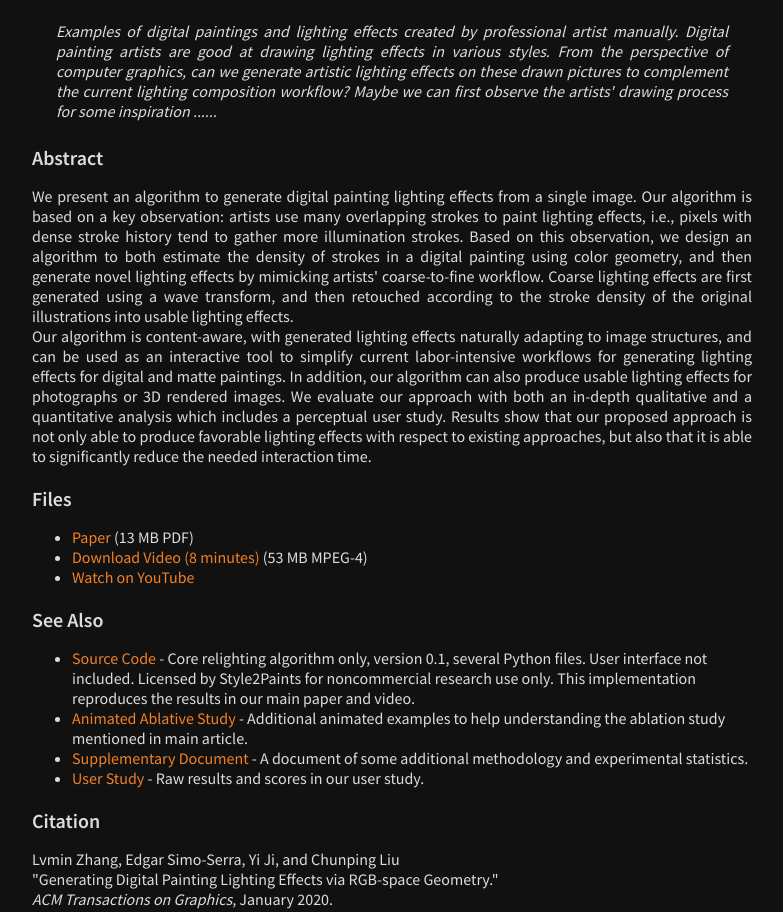
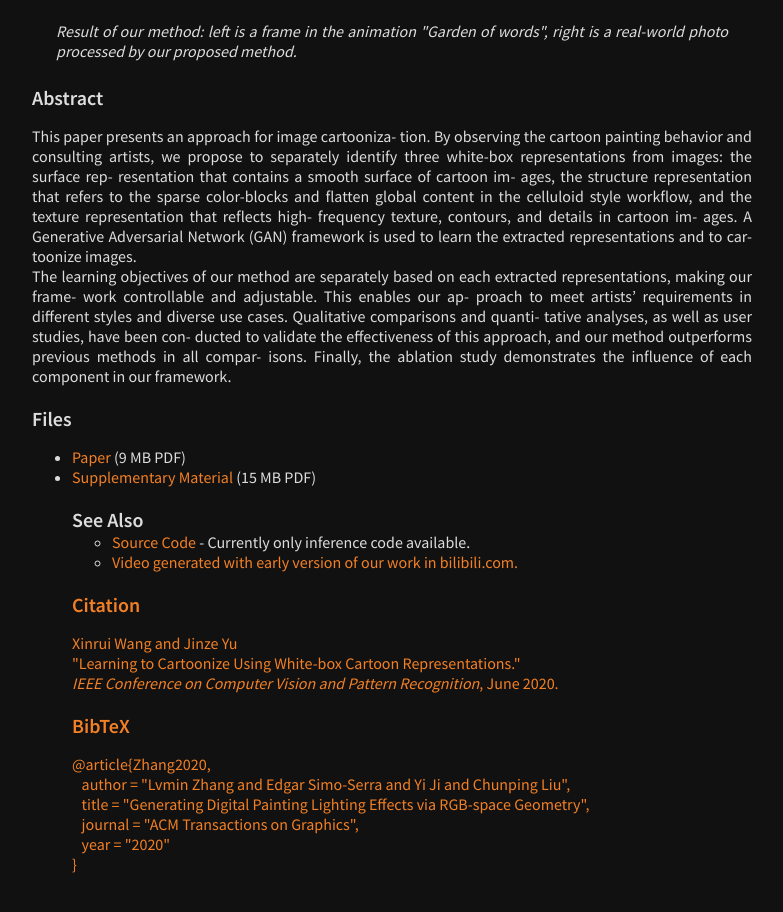
Before and after one commit to SystemErrorWang/White-box-Cartoonization, a plain HTML site: page index.html in a window 1280 px wide. Shown: the part 471-1383 px from the top of the page, without its empty margins (248-1031 px from the left). Drawn offline with Linux system fonts and the light colour scheme.

Commit message:
Update index.html

```diff
--- a/index.html
+++ b/index.html
@@ -28,53 +28,34 @@
 </div>
 
 <div class="paperimg"><img src="./paper/shinjuku.jpg"></div>
-<div class="longcaption">Examples of digital paintings and lighting effects created by professional artist manually. Digital painting artists are good at drawing lighting effects in various styles. From the perspective of computer graphics, can we generate artistic lighting effects on these drawn pictures to complement the current lighting composition workflow? Maybe we can first observe the artists' drawing process for some inspiration ......</div>
+<div class="longcaption">Result of our method: left is a frame in the animation "Garden of words", right is a real-world photo processed by our proposed method.</div>
 <div class="header">Abstract</div>
 <p>
 </p><div class="abstract">
-		We present an algorithm to generate digital painting lighting effects from a
-		single image. Our algorithm is based on a key observation: artists use many
-		overlapping strokes to paint lighting effects, i.e., pixels with dense stroke
-		history tend to gather more illumination strokes. Based on this observation,
-		we design an algorithm to both estimate the density of strokes in a digital
-		painting using color geometry, and then generate novel lighting effects by
-		mimicking artists' coarse-to-fine workflow. Coarse lighting effects are first
-		generated using a wave transform, and then retouched according to the
-		stroke density of the original illustrations into usable lighting effects.
+		This paper presents an approach for image cartooniza- tion. By observing the cartoon painting behavior and consulting artists, we propose to separately identify three white-box representations from images: the surface rep- resentation that contains a smooth surface of cartoon im- ages, the structure representation that refers to the sparse color-blocks and flatten global content in the celluloid style workflow, and the texture representation that reflects high- frequency texture, contours, and details in cartoon im- ages. A Generative Adversarial Network (GAN) framework is used to learn the extracted representations and to car- toonize images.
 		<br>
-		Our algorithm is content-aware, with generated lighting effects naturally
-		adapting to image structures, and can be used as an interactive tool to
-		simplify current labor-intensive workflows for generating lighting effects
-		for digital and matte paintings. In addition, our algorithm can also produce
-		usable lighting effects for photographs or 3D rendered images. We evaluate
-		our approach with both an in-depth qualitative and a quantitative analysis
-		which includes a perceptual user study. Results show that our proposed
-		approach is not only able to produce favorable lighting effects with respect
-		to existing approaches, but also that it is able to significantly reduce the
-		needed interaction time.
+		The learning objectives of our method are separately based on each extracted representations, making our frame- work controllable and adjustable. This enables our ap- proach to meet artists’ requirements in different styles and diverse use cases. Qualitative comparisons and quanti- tative analyses, as well as user studies, have been con- ducted to validate the effectiveness of this approach, and our method outperforms previous methods in all compar- isons. Finally, the ablation study demonstrates the influence of each component in our framework.
 </div>
 <div class="header">Files</div>
 <ul>
-<li> <a href="./files/TOG20PaintingLight.pdf">Paper</a> (13 MB PDF)</li>
-<li> <a href="./files/video.mp4">Download Video (8 minutes)</a> (53 MB MPEG-4)</li>
-<li> <a href="https://www.youtube.com/watch?v=X7li86oMBLA">Watch on YouTube</a> </li></ul>
+<li> <a href="./paper/06791.pdf">Paper</a> (9 MB PDF)</li>
+<li> <a href="./paper/06791-supp.pdf">Supplementary Material</a> (15 MB PDF)</li>
 <div class="header">See Also</div>
 <ul>
 
-<li> <a href="https://github.com/lllyasviel/PaintingLight">Source Code</a> - Core relighting algorithm only, version 0.1, several Python files. User interface not included. Licensed by Style2Paints for noncommercial research use only. This implementation reproduces the results in our main paper and video.</li>
+<li> <a href="https://github.com/SystemErrorWang/White-box-Cartoonization">Source Code</a> - Currently only inference code available.</li>
 
-<li> <a href="./files/ablative_animation.mp4">Animated Ablative Study</a> - Additional animated examples to help understanding the ablation study mentioned in main article.</li>
+<li> <a href="https://www.bilibili.com/video/av56708333">Video generated with early version of our work in bilibili.com.</li>
 
-<li> <a href="./files/sup.pdf">Supplementary Document</a> - A document of some additional methodology and experimental statistics.</li>
-
-<li> <a href="https://github.com/lllyasviel/PaintingLight/releases/download/files/user_study.zip">User Study</a> - Raw results and scores in our user study.</li>
 
 </ul>
 <div class="header">Citation</div>
 <p>
-Lvmin Zhang, Edgar Simo-Serra, Yi Ji, and Chunping Liu<br>
-"Generating Digital Painting Lighting Effects via RGB-space Geometry."<br>
-<i>ACM Transactions on Graphics</i>, January 2020.
+Xinrui Wang and Jinze Yu<br>
+"Learning to Cartoonize Using White-box Cartoon Representations."<br>
+<i>IEEE Conference on Computer Vision and Pattern Recognition</i>, June 2020.
+
+<!
 </p><div class="header">BibTeX</div>
 <p>
 </p><pre>@article{Zhang2020,
@@ -85,6 +66,7 @@ Lvmin Zhang, Edgar Simo-Serra, Yi Ji, and Chunping Liu<br>
 }
 </pre>
 </div>
+>
 
 
 </body></html>
```
